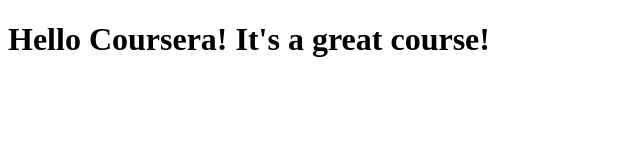
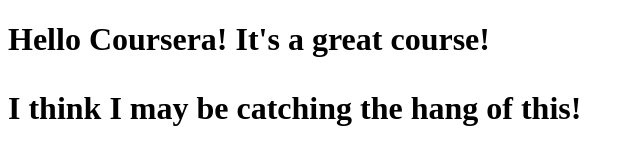
Before and after one commit to Shealyje/CW1, a plain HTML site: page site/index.html in a window 1280 px wide. Shown: the whole page, without its empty margins (0-640 px from the left). Drawn offline with Linux system fonts and the light colour scheme.

Commit message:
M2 Solution

```diff
--- a/site/index.html
+++ b/site/index.html
@@ -5,5 +5,6 @@
 </head>
 <body>
 <h1>Hello Coursera! It's a great course!<h1/>
+<p>I think I may be catching the hang of this!</p>
 </body>
 </html>
```
